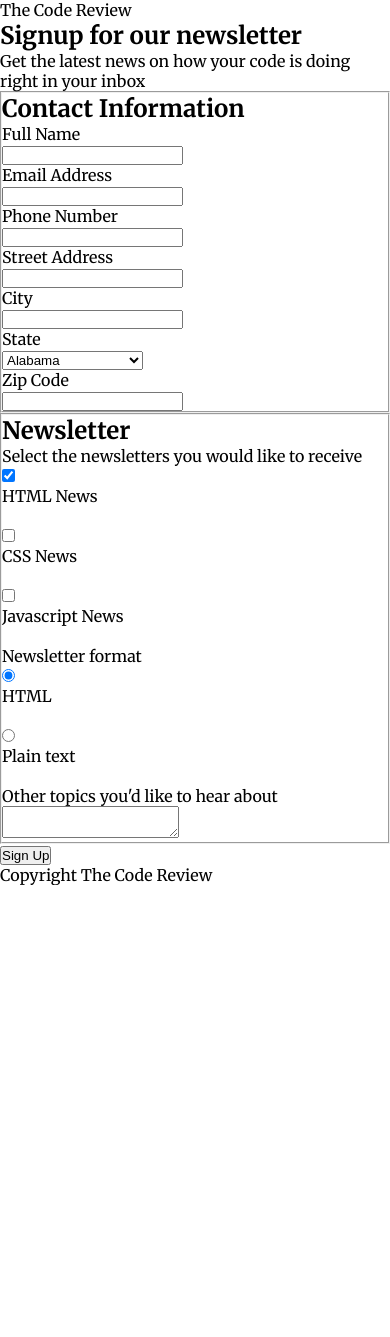
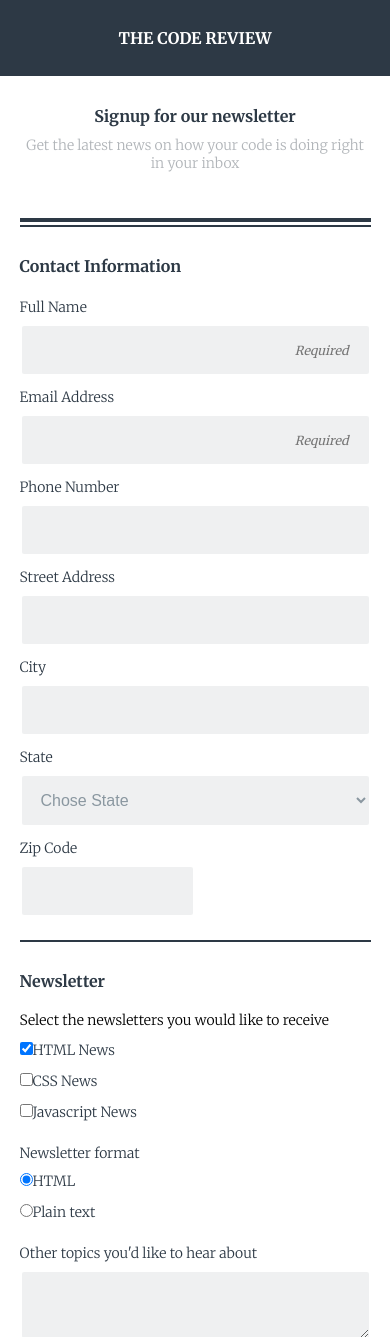
Before and after one commit to markgoho/TD-OnlineRegistration, a plain HTML site: page index.html in a window 390 px wide. Shown: the top 1337 px of the page. Before the commit the page ends 885 px from the top, so only its background shows below. Drawn offline with Linux system fonts and the light colour scheme.

Commit message:
Mobile layout

```diff
--- a/css/styles.css
+++ b/css/styles.css
@@ -8,9 +8,145 @@ body {
 	font-family: 'Merriweather', serif;
 }
 
+
+.header {
+	width: 100%;
+	background-color: #2d3945;
+	color: white;
+	text-transform: uppercase;
+	text-align: center;
+	font-size: 1em;
+	font-weight: 700;
+	padding: 28px 0;
+}
+
+h2 {
+	color: #2d3945;
+	font-size: 1em;
+	font-weight: 700;
+}
+
+.signup-info {
+	width: 90%;
+	margin: 0 auto;
+	text-align: center;
+	padding-bottom: 6px;
+	border-bottom: 4px solid #2d3945;
+}
+
+.signup-info h2 {
+	margin-top: 30px;
+	margin-bottom: 10px;
+	color: #2d3945;
+	font-size: 1em;
+	font-weight: 700;
+}
+
+.signup-info p {
+	color: #b1b5b9;
+	font-size: .875em;
+	font-weight: 300;
+	padding-bottom: 40px;
+}
+
+form {
+	width: 90%;
+	margin: 0 auto;
+	border-radius: 8px;
+}
+
+fieldset {
+	margin-top: 3px;
+	border: none;
+	border-top: 2px solid #2d3945;
+	padding-bottom: 20px;
+}
+
+fieldset h2 {
+	padding-top: 29px;
+	padding-bottom: 10px;
+}
+
 label {
 	display: block;
+	font-size: .875em;
+	font-weight: 300;
+	color: #2d3945;
+	padding-top: 12px;
+	padding-bottom: 8px;
 }
+
+input, select, textarea {
+	border-radius: 4px;
+}
+
+input[type=text]:focus,
+textarea:focus,
+select {
+    border: 2px solid #46698b;
+}
+
+input[type="text"],
+textarea,
+select {
+	border: 2px solid white;
+	background-color: #eff0f1;
+	font-size: 16px;
+	height: auto;
+	margin: 0;
+	outline: 0;
+	padding: 15px;
+	width: 100%;
+	color: #8a97a0;
+}
+
+input[id="zip"] {
+	width: 50%;
+}
+
+.inline {
+	display: inline;
+}
+
+fieldset p {
+	font-size: .875em;
+	font-weight: 300;
+	padding-top: 10px;
+	padding-bottom: 10px;
+}
+
+input[type="checkbox"],
+input[type="radio"] {
+	margin-bottom: 15px;
+}
+
+button {
+	font-family: Merriweather, sans-serif;
+	padding: 19px 39px 18px 39px;
+	color: #FFF;
+	background-color: #4ebbb5;
+	font-size: 18px;
+	text-align: center;
+	font-style: normal;
+	border-radius: 5px;
+	width: 100%;
+	margin-bottom: 10px;
+}
+
+.footer {
+	font-size: .7em;
+	color: #b1b5b9;
+	text-align: center;
+	font-style: italic;
+}
+
+
+::-webkit-input-placeholder {
+	font-family: Merriweather, sans-serif;
+	text-align: right;
+	font-size: .775em;
+	font-style: italic;
+	padding-right: 5px;
 
 @media min-width: (761px) {
 
--- a/index.html
+++ b/index.html
@@ -5,15 +5,17 @@
     <title>Mark Goho's Profile</title>
     <meta name="viewport" content="width=device-width, initial-scale=1.0">
     <link rel="stylesheet" type="text/css" href="css/styles.css">
-    <link href='https://fonts.googleapis.com/css?family=Merriweather:400,700' rel='stylesheet' type='text/css'>
+    <link href='https://fonts.googleapis.com/css?family=Merriweather:300,400,700' rel='stylesheet' type='text/css'>
   </head>
   <body>
-	  <header>
+	  <div class="header">
 	  	The Code Review
-	  </header>
+	  </div>
 
-	  <h2>Signup for our newsletter</h2>
-	  <p>Get the latest news on how your code is doing right in your inbox</p>
+	  <div class="signup-info">
+	  	<h2>Signup for our newsletter</h2>
+	  	<p>Get the latest news on how your code is doing right in your inbox</p>
+	  </div>
 
 
 	  <form action="index.html" method="post">
@@ -23,10 +25,10 @@
 	  		<h2>Contact Information</h2>
 
 		  	<label for="name">Full Name</label>
-		  	<input type="text" id="name" name="contact_name" required>
+		  	<input type="text" id="name" name="contact_name" placeholder="Required" required>
 
 		  	<label for="email">Email Address</label>
-		  	<input type="text" id="email" name="contact_email" required>
+		  	<input type="text" id="email" name="contact_email" placeholder="Required" required>
 
 		  	<label for="phone">Phone Number</label>
 		  	<input type="text" id="phone" name="contact_phone">
@@ -39,6 +41,7 @@
 
 		  	<label for="state">State</label>
 		  	<select id="state" name="contact_state">
+		  		<option value"n/a">Chose State</option>
 				<option value="AL">Alabama</option>
 				<option value="AK">Alaska</option>
 				<option value="AZ">Arizona</option>
@@ -100,18 +103,18 @@
 		<fieldset>
 
 			<h2>Newsletter</h2>
+			<p>Select the newsletters you would like to receive</p>
 
-			<label>Select the newsletters you would like to receive</label>
-			<input type="checkbox" id="html" name="html" value="html" checked><label for="html">HTML News</label><br>
+			<input type="checkbox" id="html" name="html" value="html" checked><label class="inline" for="html">HTML News</label><br>
 
-			<input type="checkbox" id="css" name="css" value="html"><label for="css">CSS News</label><br>
+			<input type="checkbox" id="css" name="css" value="html"><label class="inline" for="css">CSS News</label><br>
 
-			<input type="checkbox" id="javascript" name="javascript" value="javascript"><label for="javascript">Javascript News</label><br>
+			<input type="checkbox" id="javascript" name="javascript" value="javascript"><label class="inline" for="javascript">Javascript News</label><br>
 
 			<label>Newsletter format</label>
-			<input type="radio" id="html-format" name="format" value="html-format" checked><label for="html-format">HTML</label><br>
+			<input type="radio" id="html-format" name="format" value="html-format" checked><label class="inline" for="html-format">HTML</label><br>
 
-			<input type="radio" id="plaintext-format" name="format" value="plaintext-format"><label for="plaintext-format">Plain text</label><br>
+			<input type="radio" id="plaintext-format" name="format" value="plaintext-format"><label class="inline" for="plaintext-format">Plain text</label><br>
 
 			<label for="other-topics">Other topics you'd like to hear about</label>
 			<textarea id="other-topics" name="other-topics"></textarea>
@@ -120,7 +123,7 @@
 		<button type="submit">Sign Up</button>
 	  </form>
 
-	  <footer>
+	  <div class="footer">
 	  	Copyright The Code Review
 	  </footer>
 
```
